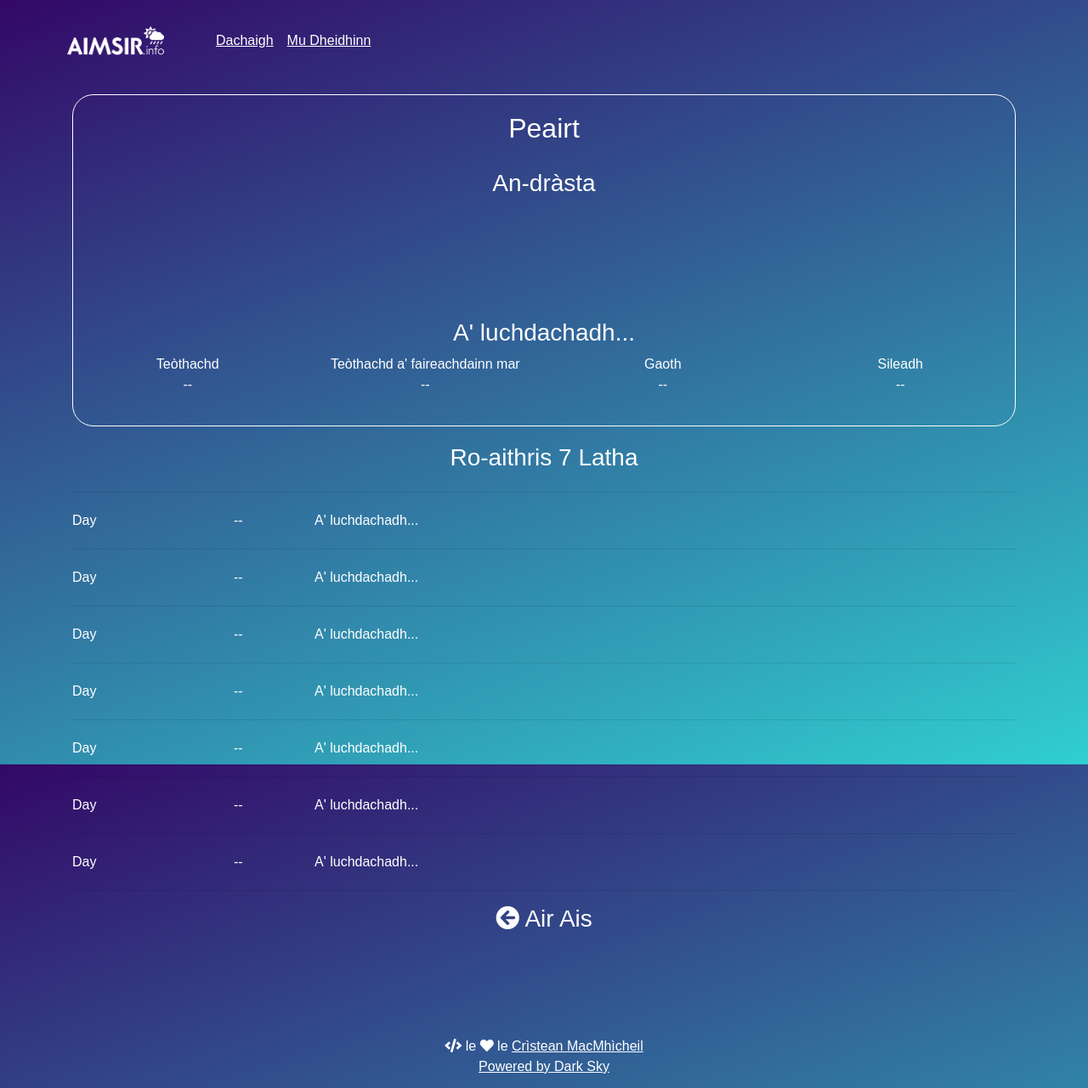
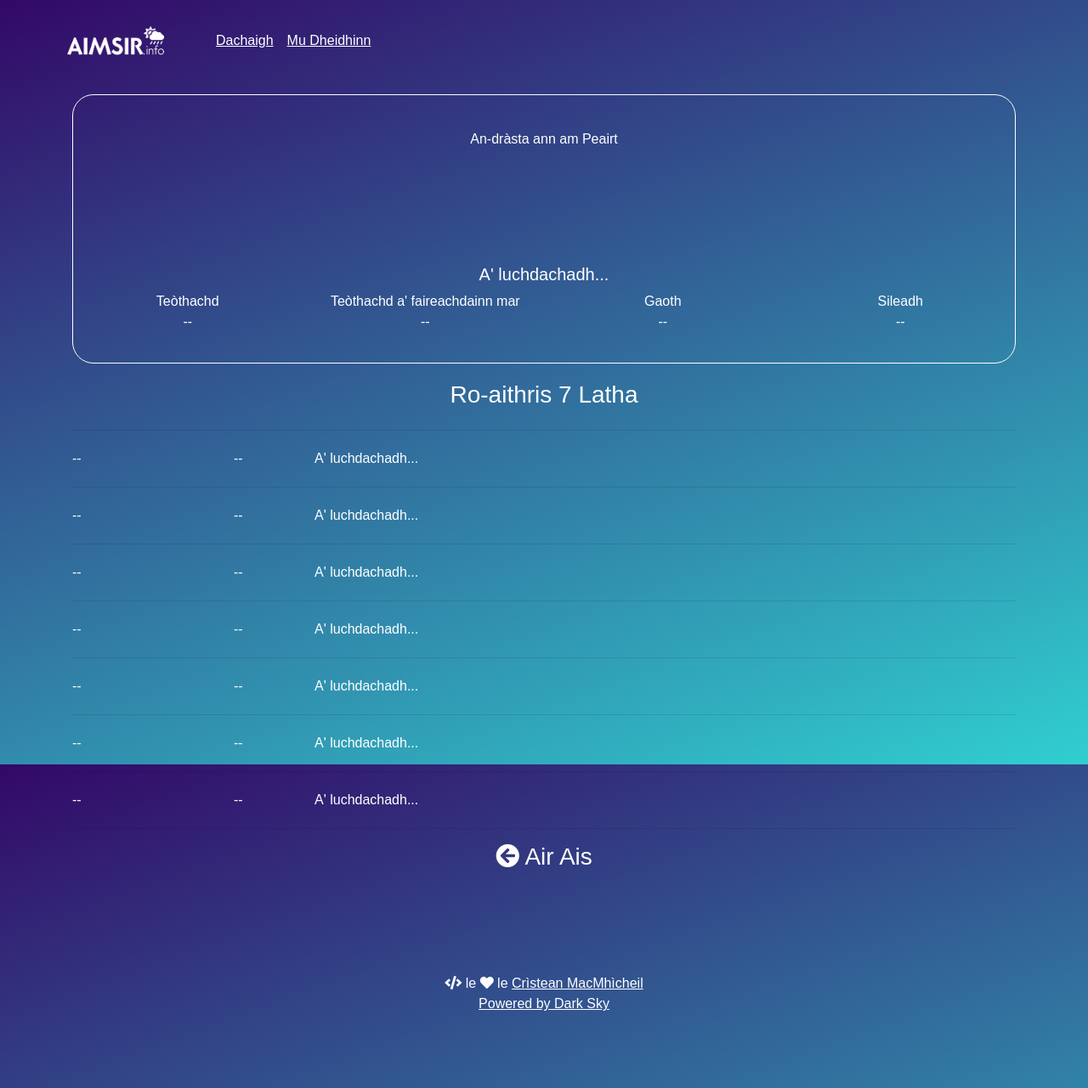
Before and after one commit to angeidheal/aimsir, a Jekyll site: the page built from baile/peairt.html, in a window 1280 px wide. Shown: the whole page at 85% size. Built offline with Jekyll 4.4.1, drawn with Linux system fonts in a browser that asks for light colours; nearby versions of some CDN libraries; a script that is not in the unit is left out.

Commit message:
Update peairt.html

```diff
--- a/baile/peairt.html
+++ b/baile/peairt.html
@@ -6,16 +6,15 @@
 
 <div class="container">
   <div class="current-weather">
-    <h2 class="location">Peairt</h2>
-    <h3 class="section-header">An-dràsta</h3>
+    <p class="section-header">An-dràsta ann am Peairt</p>
     <div class="row">
       <div class="col-md-12 weather-icon">
-        <canvas class="icon" width="128" height="128"></canvas>
+        <canvas class="icon" width="112" height="112"></canvas>
       </div>
     </div>
     <div class="row">
       <div class="col-md-12">
-        <h3 class="current-summary">A' luchdachadh...</h3>
+        <h5 class="current-summary">A' luchdachadh...</h5>
       </div>
     </div>
     <div class="row">
@@ -44,7 +43,7 @@
 
       <div class="row daily-summary day-1">
         <div class="col-md-2 day-1-day">
-          Day
+          --
         </div>
         <div class="col-md-1 day-1-temp">
           --
@@ -58,7 +57,7 @@
 
       <div class="row daily-summary day-2">
         <div class="col-md-2 day-2-day">
-          Day
+          --
         </div>
         <div class="col-md-1 day-2-temp">
           --
@@ -72,7 +71,7 @@
 
       <div class="row daily-summary day-3">
         <div class="col-md-2 day-3-day">
-          Day
+          --
         </div>
         <div class="col-md-1 day-3-temp">
           --
@@ -86,7 +85,7 @@
 
       <div class="row daily-summary day-4">
         <div class="col-md-2 day-4-day">
-          Day
+          --
         </div>
         <div class="col-md-1 day-4-temp">
           --
@@ -100,7 +99,7 @@
 
       <div class="row daily-summary day-5">
         <div class="col-md-2 day-5-day">
-          Day
+          --
         </div>
         <div class="col-md-1 day-5-temp">
           --
@@ -114,7 +113,7 @@
 
       <div class="row daily-summary day-6">
         <div class="col-md-2 day-6-day">
-          Day
+          --
         </div>
         <div class="col-md-1 day-6-temp">
           --
@@ -128,7 +127,7 @@
 
       <div class="row daily-summary day-7">
         <div class="col-md-2 day-7-day">
-          Day
+          --
         </div>
         <div class="col-md-1 day-7-temp">
           --
```
